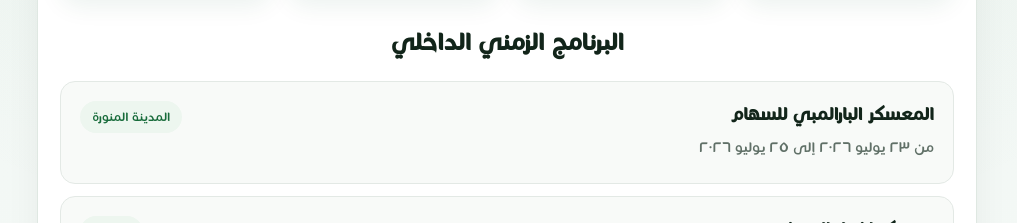
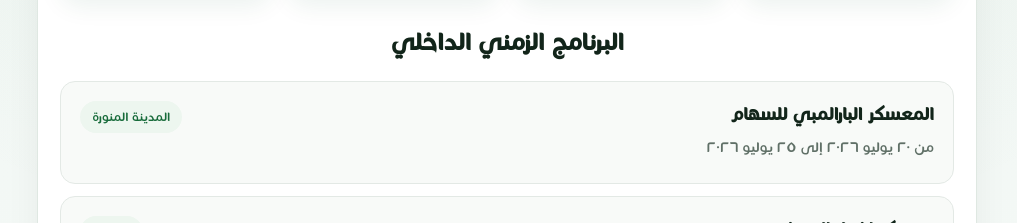
Before and after one commit to z-sul/saaf-calendar-v2, a Next.js app: page / in a window 1280 px wide. Shown: the part 920-1143 px from the top of the page, without its empty margins (133-1150 px from the left). Built offline with nearby package versions, Linux system fonts and the light colour scheme.

Commit message:
Update startDate for internal event

```diff
--- a/app/data/events.js
+++ b/app/data/events.js
@@ -2,7 +2,7 @@ export const internalEvents = [
   {
     id: "internal-001",
     title: "المعسكر البارالمبي للسهام",
-    startDate: "2026-07-23",
+    startDate: "2026-07-20",
     endDate: "2026-07-25",
     location: "المدينة المنورة",
     type: "معسكر",
```
